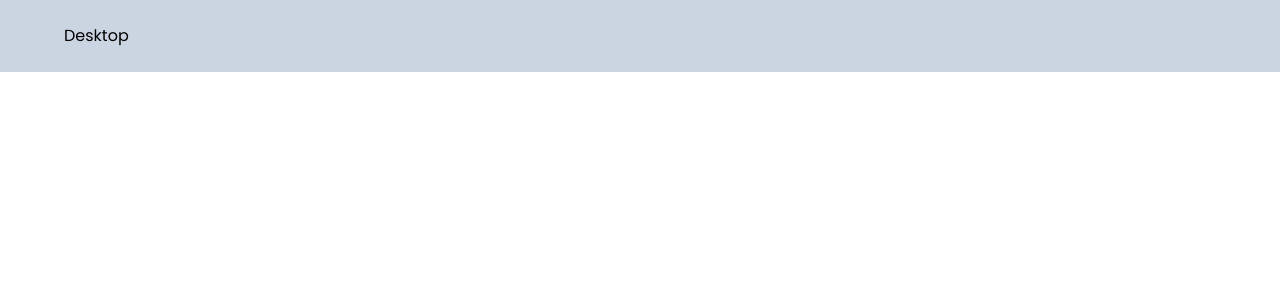
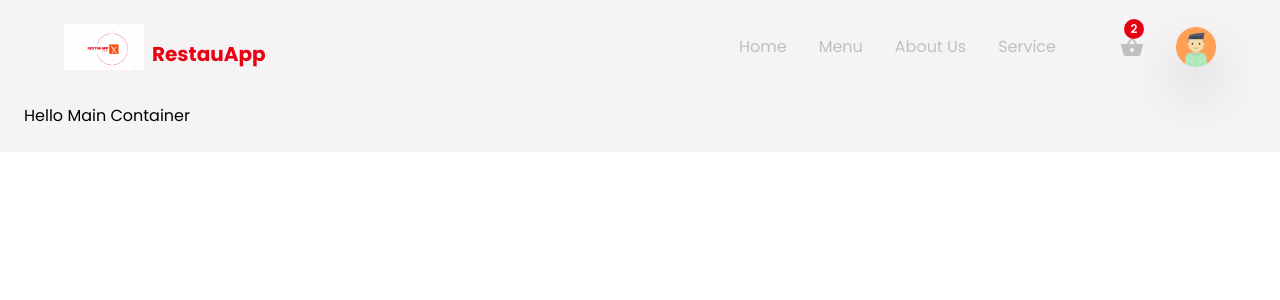
Before and after one commit to rrxrskadosh/restaurant-app, a React (Create React App) app: page / in a window 1280 px wide. Shown: the top 300 px of the page. Built offline with nearby package versions, Linux system fonts and the light colour scheme.

Commit message:
Modifying Header, Added Icon of React Icons, Building NavBar, Added Styles, Created Components MainContainer and CreateContainer, Initial Structure of Routes with Router

```diff
--- a/src/App.js
+++ b/src/App.js
@@ -1,11 +1,20 @@
 import React from "react";
-import { Header } from "./components";
+//Components
+import { Header, MainContainer, CreateContainer } from "./components";
+import { Routes, Route } from "react-router-dom";
 import './index.css';
 
 const App = () => {
     return(
-        <div className="w-screen h-auto flex flex-col">
+        <div className="w-screen h-auto flex flex-col bg-primary">
             <Header />
+
+            <main className="mt-20 p-6 w-full">
+                <Routes>
+                    <Route path="/*" element={<MainContainer />} />
+                    <Route path="/create-item" element={<CreateContainer />} />
+                </Routes>
+            </main>
         </div>
     )
 }
--- /dev/null
+++ b/src/components/CreateContainer.jsx
@@ -0,0 +1,12 @@
+import React from "react";
+
+const CreateContainer = () => {
+    return(
+        <>
+            <h2>Hello Create Container</h2>
+        </>
+    )
+
+}
+
+export default CreateContainer;
--- a/src/components/Header.jsx
+++ b/src/components/Header.jsx
@@ -1,14 +1,40 @@
 import React from "react";
+import Logo from "../img/logo.png";
+import Avatar from "../img/avatar.png";
+//React Icons
+import { MdShoppingBasket } from "react-icons/md";
 
 const Header = () => {
     return(
-        <div className="fixed z-50 w-screen bg-slate-300 p-6 px-16">
+        <header className="fixed z-50 w-screen p-6 px-16">
             {/* desktop & tablet */}
-            <div className="hidden md:flex w-full h-full">Desktop</div>
+            <div className="hidden md:flex w-full h-full items-center justify-between">
+                <div className="flex items center gap-2">
+                    <img src={Logo} className="w-20 object-cover cursor-pointer" alt="logo"/>
+                    <p className="text-cartNumBg text-xl font-bold mt-4">RestauApp</p>
+                </div>
+
+                <div className="flex items-center gap-8">
+                    <ul className="flex items-center gap-8">
+                        <li className="text-base text-textColor hover:text-headingColor duration-75 transition-all ease-in-out cursor-pointer">Home</li>
+                        <li className="text-base text-textColor hover:text-headingColor duration-75 transition-all ease-in-out cursor-pointer">Menu</li>
+                        <li className="text-base text-textColor hover:text-headingColor duration-75 transition-all ease-in-out cursor-pointer">About Us</li>
+                        <li className="text-base text-textColor hover:text-headingColor duration-75 transition-all ease-in-out cursor-pointer">Service</li>
+                    </ul>
+
+                    <div className="relative flex items-center justify-center">
+                        <MdShoppingBasket className="text-textColor text-2xl ml-8 cursor-pointer"/>
+                        <div className="absolute -top-4 right-0 w-5 h-5 rounded-full bg-cartNumBg flex items-center justify-center">
+                            <p className="text-xs text-white font-semibold">2</p>
+                        </div>
+                    </div>
+                    <img className="w-10 min-w-[30px] h-10 min-h-[40px] cursor-pointer drop-shadow-2xl" src={Avatar} alt="userprofile" />
+                </div>
+            </div>
 
             {/* mobile */}
             <div className="flex md:hidden w-full h-full">Mobile</div>
-        </div>
+        </header>
     )
 };
 
--- /dev/null
+++ b/src/components/MainContainer.jsx
@@ -0,0 +1,11 @@
+import React from "react";
+
+const MainContainer = () => {
+    return(
+        <>
+            <h2>Hello Main Container</h2>
+        </>
+    )
+}
+
+export default MainContainer;
--- a/src/components/index.js
+++ b/src/components/index.js
@@ -1 +1,3 @@
 export { default as Header } from './Header';
+export { default as MainContainer } from './MainContainer';
+export { default as CreateContainer} from './CreateContainer';
```
Also changed, not shown: src/img/logo.png.
